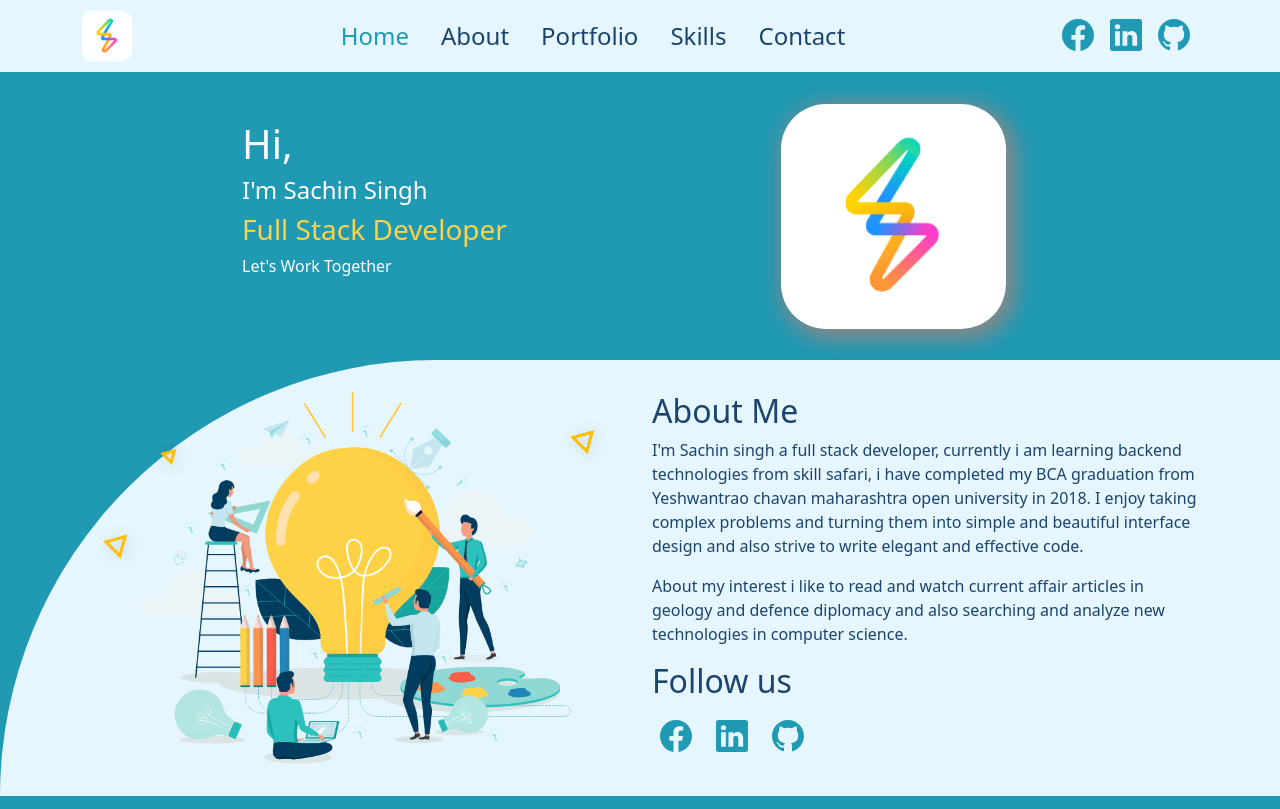
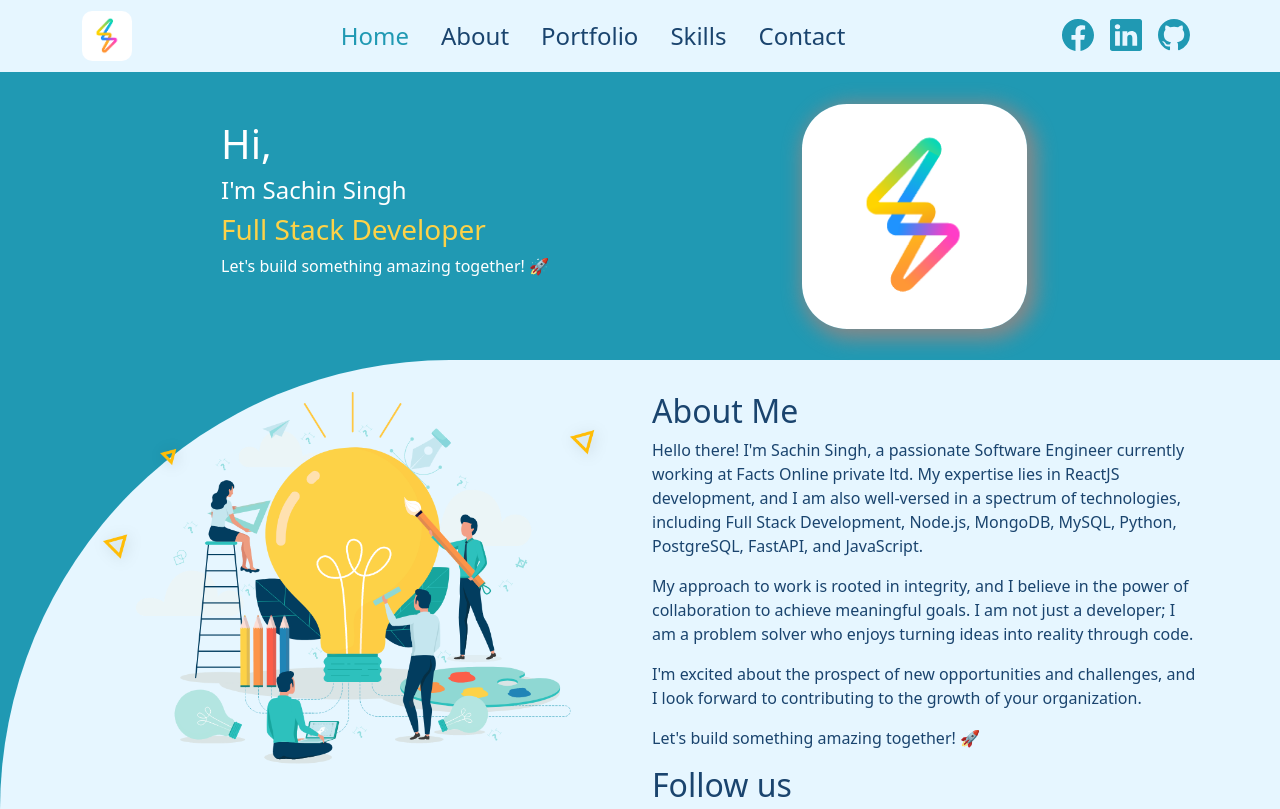
Before and after one commit to sachinsingh24/portfolio-reactjs, a React (Create React App) app: page / in a window 1280 px wide. Shown: the top 809 px of the page. Built offline with nearby package versions, Linux system fonts and the light colour scheme; the HTML template or start-up script is replaced by a standard one.

Commit message:
about me updated

```diff
--- a/src/Components/About/About.js
+++ b/src/Components/About/About.js
@@ -1,53 +1,62 @@
 /** @format */
 
-import React from 'react';
-import './About.css';
-import image from '../img/cara1.png';
-import { BsFacebook, BsLinkedin, BsGithub } from 'react-icons/bs';
-import { NavLink } from 'react-bootstrap';
+import React from "react";
+import "./About.css";
+import image from "../img/cara1.png";
+import { BsFacebook, BsLinkedin, BsGithub } from "react-icons/bs";
+import { NavLink } from "react-bootstrap";
 
 const About = () => {
   return (
-    <section className='right-section'>
-      <div className='back-layer'>
-        <div className='anchor' id='About'></div>
-        <div className='container About'>
-          <div className='row'>
-            <div className='col-12 col-lg-6 '>
-              <img src={image} alt='myPics' className='img-fluid' />
+    <section className="right-section">
+      <div className="back-layer">
+        <div className="anchor" id="About"></div>
+        <div className="container About">
+          <div className="row">
+            <div className="col-12 col-lg-6 ">
+              <img src={image} alt="myPics" className="img-fluid" />
             </div>
-            <div className='col-10 col-lg-6 about-content'>
-              <h1 className='about-header'>About Me</h1>
+            <div className="col-10 col-lg-6 about-content">
+              <h1 className="about-header">About Me</h1>
               <p>
-                I'm Sachin singh a full stack developer, currently i am learning
-                backend technologies from skill safari, i have completed my BCA
-                graduation from Yeshwantrao chavan maharashtra open university
-                in 2018. I enjoy taking complex problems and turning them into
-                simple and beautiful interface design and also strive to write
-                elegant and effective code.
+                Hello there! I'm Sachin Singh, a passionate Software Engineer
+                currently working at Facts Online private ltd. My expertise lies
+                in ReactJS development, and I am also well-versed in a spectrum
+                of technologies, including Full Stack Development, Node.js,
+                MongoDB, MySQL, Python, PostgreSQL, FastAPI, and JavaScript.
               </p>
               <p>
-                About my interest i like to read and watch current affair
-                articles in geology and defence diplomacy and also searching and
-                analyze new technologies in computer science.
+                My approach to work is rooted in integrity, and I believe in the
+                power of collaboration to achieve meaningful goals. I am not
+                just a developer; I am a problem solver who enjoys turning ideas
+                into reality through code.
               </p>
-              <h1 className='about-header '>Follow us</h1>
+              <p>
+                I'm excited about the prospect of new opportunities and
+                challenges, and I look forward to contributing to the growth of
+                your organization.
+              </p>
+              <p>Let's build something amazing together! 🚀</p>
+              <h1 className="about-header ">Follow us</h1>
               <NavLink
-                href='https://www.facebook.com/samroy24'
-                target='_blank'
-                className=' about-header social-Item'>
+                href="https://www.facebook.com/samroy24"
+                target="_blank"
+                className=" about-header social-Item"
+              >
                 <BsFacebook />
               </NavLink>
               <NavLink
-                href='https://www.linkedin.com/in/sachin-singh-a2b641107'
-                target='_blank'
-                className=' about-header social-Item'>
+                href="https://www.linkedin.com/in/sachin-singh-a2b641107"
+                target="_blank"
+                className=" about-header social-Item"
+              >
                 <BsLinkedin />
               </NavLink>
               <NavLink
-                href='https://github.com/sachinsingh24'
-                target='_blank'
-                className=' about-header social-Item'>
+                href="https://github.com/sachinsingh24"
+                target="_blank"
+                className=" about-header social-Item"
+              >
                 <BsGithub />
               </NavLink>
             </div>
--- a/src/Components/Hero/Hero.js
+++ b/src/Components/Hero/Hero.js
@@ -16,7 +16,7 @@ const Hero = () => {
               I'm<span> Sachin</span> Singh
             </h4>
             <h3 className='designation'>Full Stack Developer</h3>
-            <span>Let's Work Together </span>
+            <span>Let's build something amazing together! 🚀 </span>
           </div>
           <div className='img-section'>
             <img src={Logo} alt='mPic' />
```
